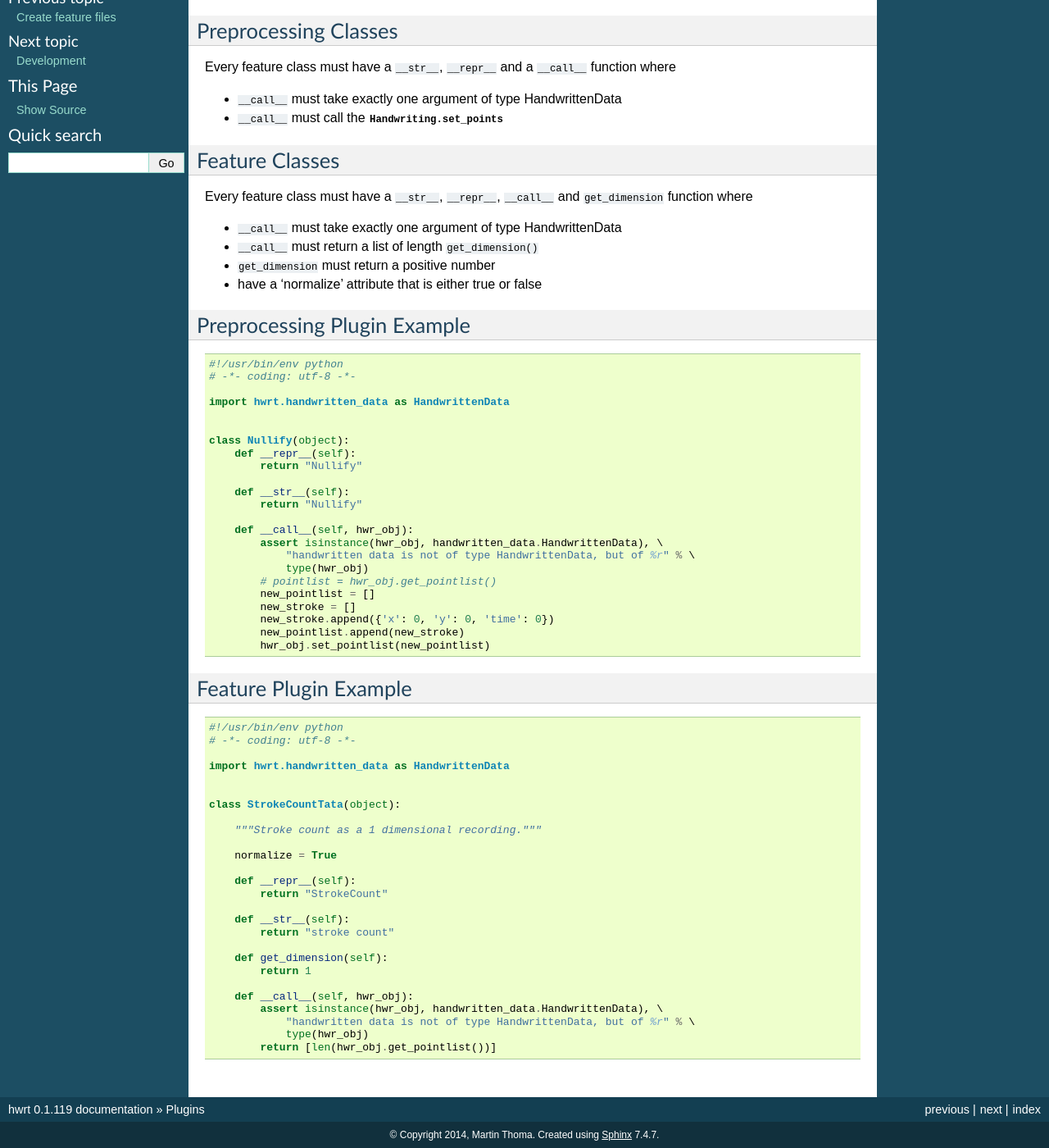
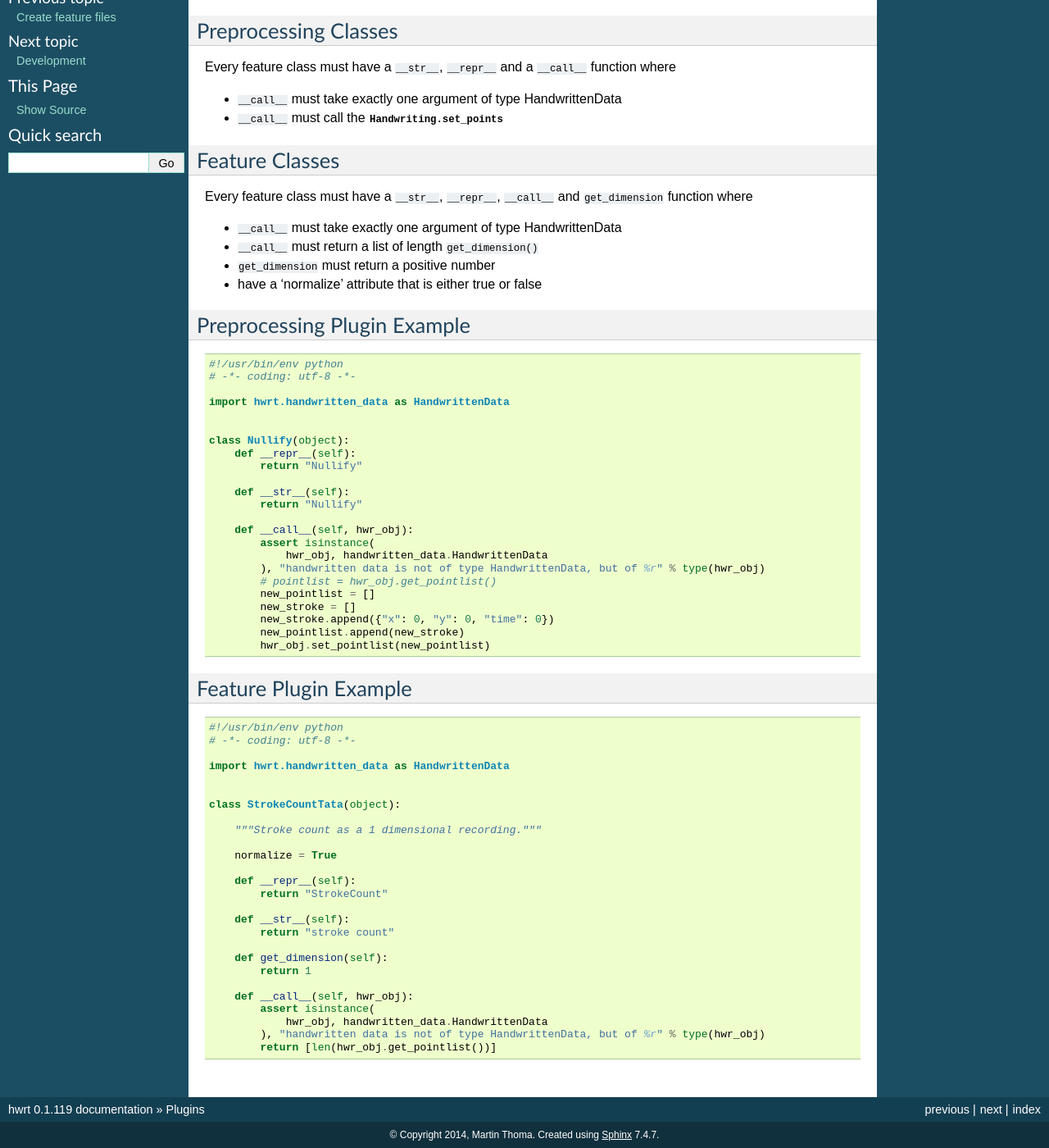
Before and after one commit to MartinThoma/hwrt, a Sphinx documentation site: the page built from docs/plugins.rst, in a window 1280 px wide and 1400 px high, scrolled down 194 px. Shown: the whole window at 82% size. Built offline with Sphinx 7.4.7, drawn with Linux system fonts in a browser that asks for light colours.

```diff
--- a/docs/plugins.rst
+++ b/docs/plugins.rst
@@ -49,13 +49,13 @@ Preprocessing Plugin Example
             return "Nullify"
 
         def __call__(self, hwr_obj):
-            assert isinstance(hwr_obj, handwritten_data.HandwrittenData), \
-                "handwritten data is not of type HandwrittenData, but of %r" % \
-                type(hwr_obj)
+            assert isinstance(
+                hwr_obj, handwritten_data.HandwrittenData
+            ), "handwritten data is not of type HandwrittenData, but of %r" % type(hwr_obj)
             # pointlist = hwr_obj.get_pointlist()
             new_pointlist = []
             new_stroke = []
-            new_stroke.append({'x': 0, 'y': 0, 'time': 0})
+            new_stroke.append({"x": 0, "y": 0, "time": 0})
             new_pointlist.append(new_stroke)
             hwr_obj.set_pointlist(new_pointlist)
 
@@ -86,7 +86,7 @@ Feature Plugin Example
             return 1
 
         def __call__(self, hwr_obj):
-            assert isinstance(hwr_obj, handwritten_data.HandwrittenData), \
-                "handwritten data is not of type HandwrittenData, but of %r" % \
-                type(hwr_obj)
+            assert isinstance(
+                hwr_obj, handwritten_data.HandwrittenData
+            ), "handwritten data is not of type HandwrittenData, but of %r" % type(hwr_obj)
             return [len(hwr_obj.get_pointlist())]
```
Also changed, not shown: docs/analyze_data.rst (+4 -7 lines), .pre-commit-config.yaml.
